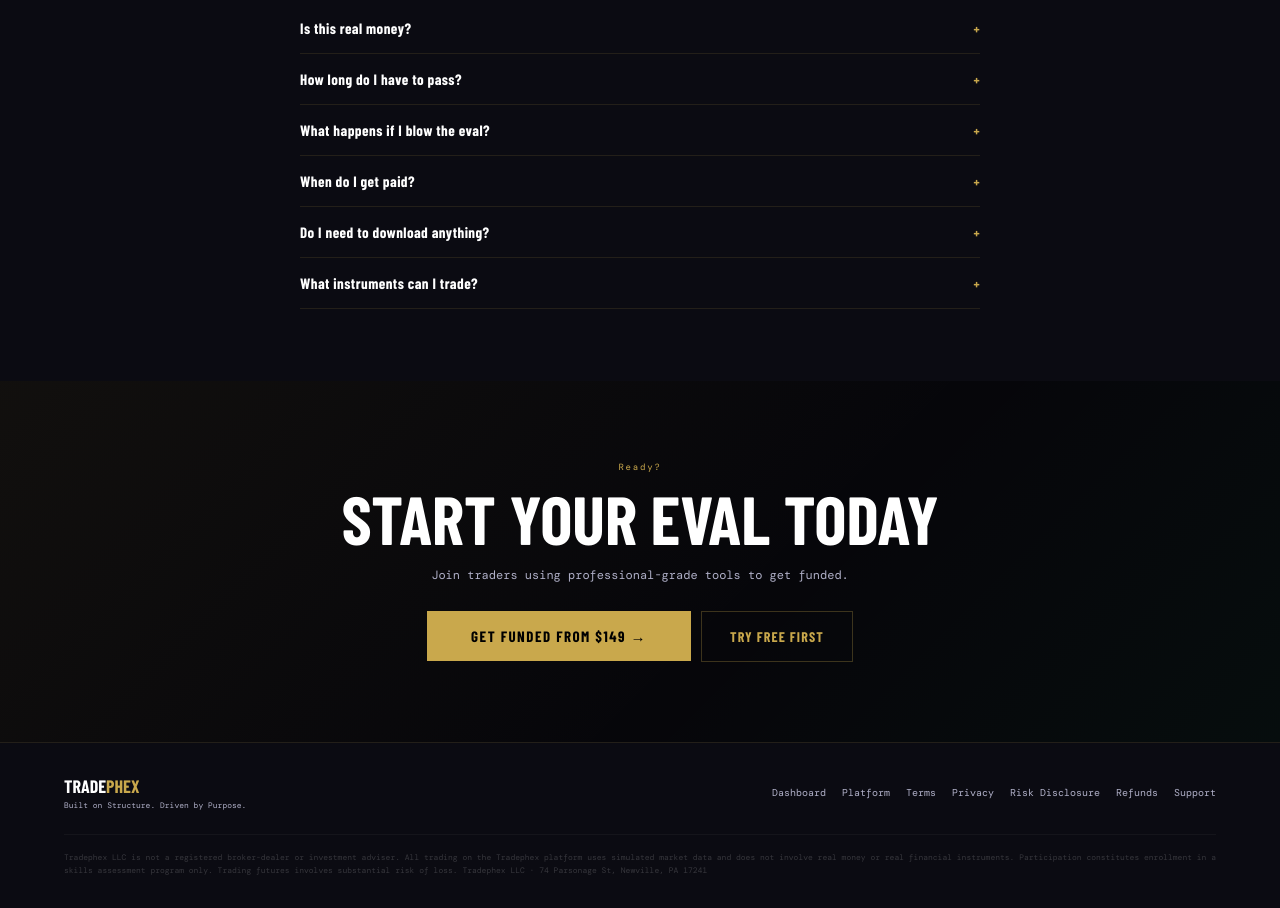
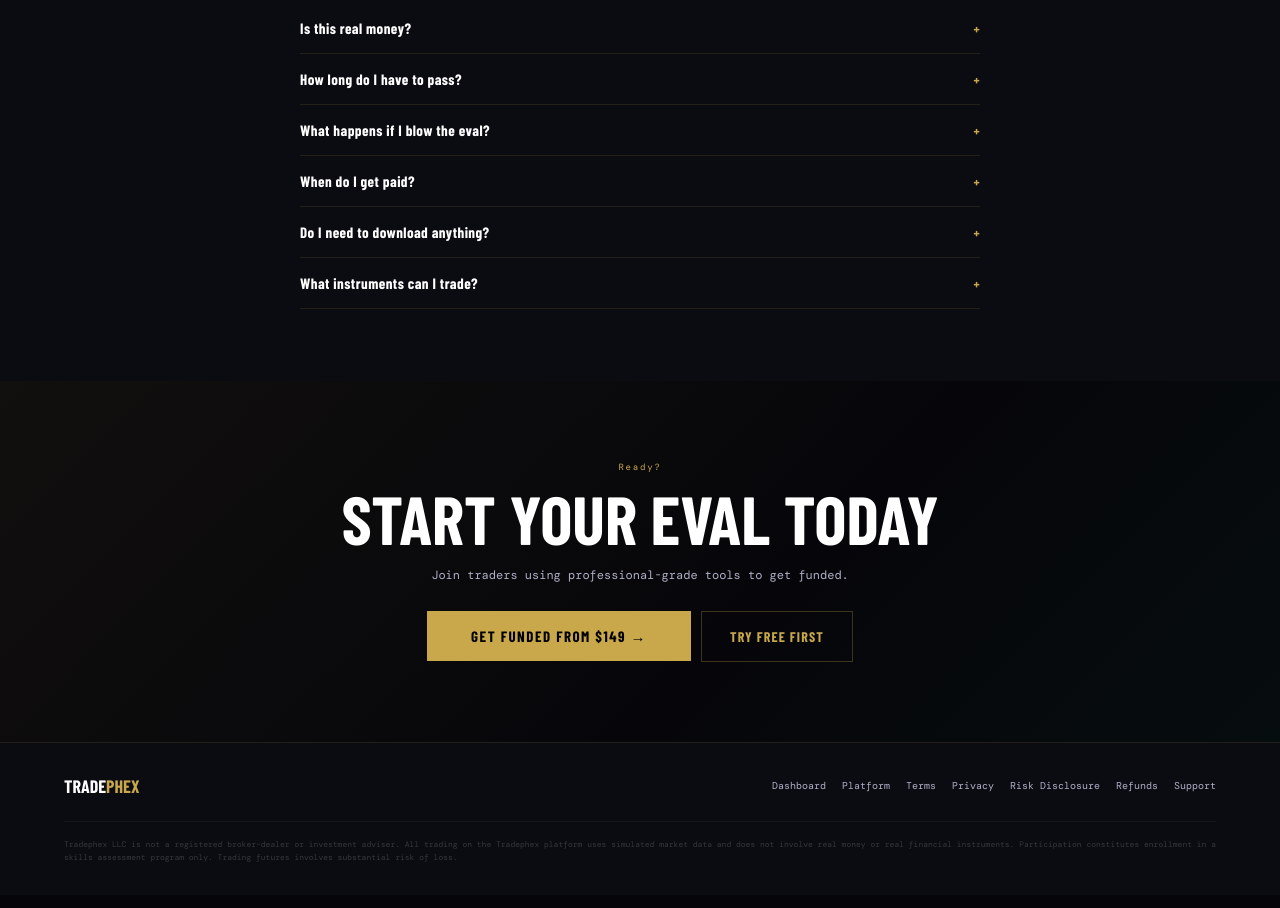
Before and after one commit to Packlifedogrescue/Tradephex, a plain HTML site: page public/index.html in a window 1280 px wide. Shown: the part 3141-4049 px from the top of the page. Drawn offline with nearby package versions, Linux system fonts and the light colour scheme; a web font is replaced by a local one.

Commit message:
Add files via upload

```diff
--- a/public/index.html
+++ b/public/index.html
@@ -335,7 +335,7 @@ footer{background:var(--s1);border-top:1px solid var(--border);padding:32px 5%;d
 
 <!-- FOOTER -->
 <footer>
-  <div><div class="fLogo">TRADE<span>PHEX</span></div><div style="font-size:8px;color:var(--gray);margin-top:3px;">Built on Structure. Driven by Purpose.</div></div>
+  <div><div class="fLogo">TRADE<span>PHEX</span></div></div>
   <div class="fLinks">
     <a href="/journal">Dashboard</a>
     <a href="/eval-chart">Platform</a>
@@ -345,7 +345,7 @@ footer{background:var(--s1);border-top:1px solid var(--border);padding:32px 5%;d
     <a href="/refund">Refunds</a>
     <a href="/support">Support</a>
   </div>
-  <div class="disc">Tradephex LLC is not a registered broker-dealer or investment adviser. All trading on the Tradephex platform uses simulated market data and does not involve real money or real financial instruments. Participation constitutes enrollment in a skills assessment program only. Trading futures involves substantial risk of loss. Tradephex LLC · 74 Parsonage St, Newville, PA 17241</div>
+  <div class="disc">Tradephex LLC is not a registered broker-dealer or investment adviser. All trading on the Tradephex platform uses simulated market data and does not involve real money or real financial instruments. Participation constitutes enrollment in a skills assessment program only. Trading futures involves substantial risk of loss.</div>
 </footer>
 
 <script>
```
